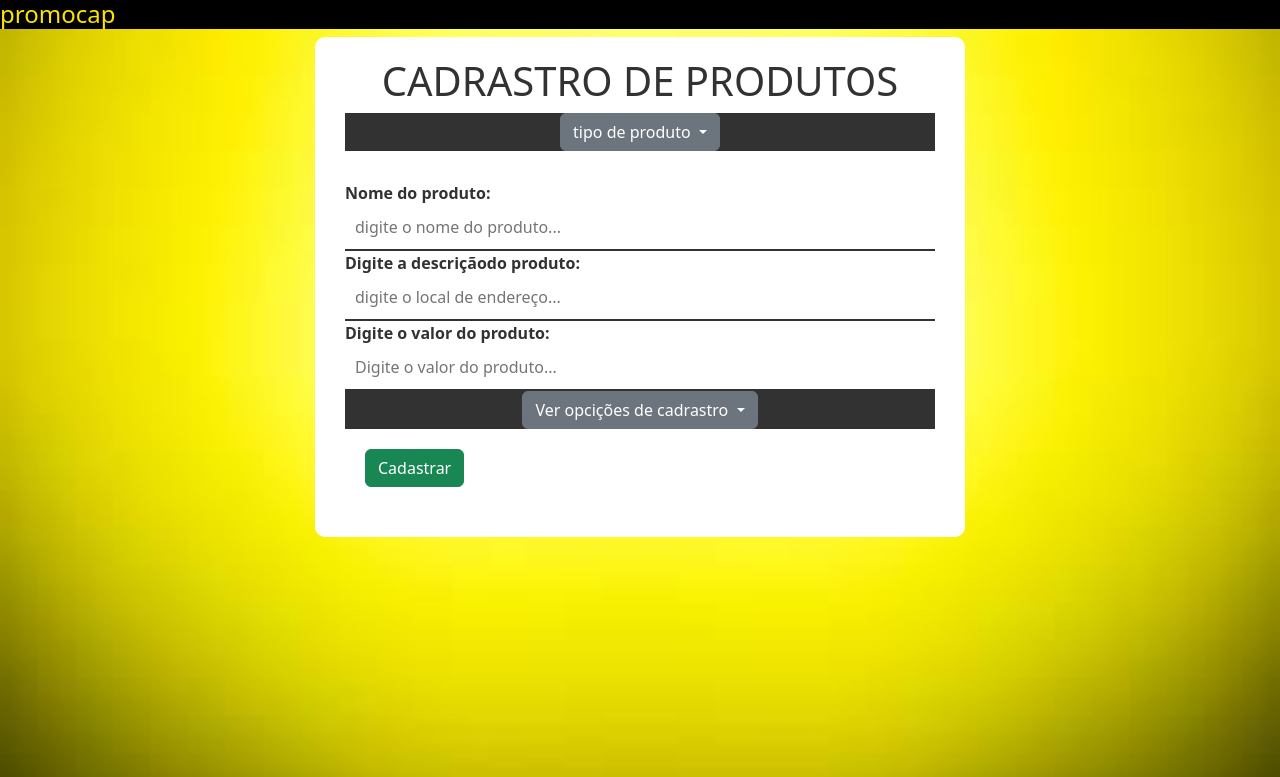
After one commit to alexferreira28/PromoCap, a Django app: page /cad_produto in a window 1280 px wide. The commit adds this page. Shown: the top 777 px of the page. Run offline with Django 4.2, Linux system fonts and the light colour scheme.

Commit message:
novo comit

```diff
--- a/app/views.py
+++ b/app/views.py
@@ -3,8 +3,8 @@ from django.http import HttpResponse
 
 # Create your views here.
 #def start(response):
-def teste(request):
-    return render(request, "testes.html")
+#def teste(request):
+   # return render(request, "testes.html")
     #return HttpResponse("fasfasfdas")
 def login(request):
     return render(request, "login.html")
@@ -12,3 +12,5 @@ def menu(request):
     return render(request, "menu.html")
 def cad_usuario(request):
     return render(request, "cad_usuario.html")
+def cad_produto(request):
+    return render(request, "cad_produto.html")
--- a/promocap/asgi.py
+++ b/promocap/asgi.py
@@ -9,8 +9,9 @@ https://docs.djangoproject.com/en/4.1/howto/deployment/asgi/
 
 import os
 
+from dj_static import MediaCling, Cling
 from django.core.asgi import get_asgi_application
 
 os.environ.setdefault('DJANGO_SETTINGS_MODULE', 'promocap.settings')
 
-application = get_asgi_application()
+application = Cling(MediaCling(get_asgi_application()))
--- a/promocap/urls.py
+++ b/promocap/urls.py
@@ -22,7 +22,7 @@ from django.urls import path
 urlpatterns = [
     path('admin/', admin.site.urls),
     path('login', views.login),
-    path("cad_usuario", views.cad_usuario),
+    path('cad_usuario', views.cad_usuario),
     path('menu', views.menu),
-
+    path('cad_produto', views.cad_produto),
 ]
--- a/promocap/wsgi.py
+++ b/promocap/wsgi.py
@@ -10,7 +10,8 @@ https://docs.djangoproject.com/en/4.1/howto/deployment/wsgi/
 import os
 
 from django.core.wsgi import get_wsgi_application
+from dj_static import Cling, MediaCling
 
 os.environ.setdefault('DJANGO_SETTINGS_MODULE', 'promocap.settings')
 
-application = get_wsgi_application()
+application = Cling(MediaCling(get_wsgi_application()))
--- /dev/null
+++ b/static/css/style.css
@@ -0,0 +1,229 @@
+header{
+background-color: #323232;
+}
+.logo{
+     color:yellow;
+     text-align: left;
+     font-family: "serif";
+     font-size: 100px;
+}
+.login{
+color:#fff;
+text-align: right;
+font-family:"georgia"
+font:100px;
+}
+
+.busca{
+text-align:right;
+margin-bottom:40px;
+}
+.form{
+width:400px;
+height:50px;
+border: solid 5px;
+border-radius: 10px;
+}
+
+.bota{
+background:#fff;
+
+}
+.carousel slide{
+width:400px;
+height:50px;
+}
+
+footer{
+background-color: #323232;
+}
+
+/* geral-login */
+* {
+    margin: 0 ;
+    padding: 0;
+    box-sizing: border-box;
+    color: #323232;
+    border:none;
+}
+/* logo */
+#logo,h2{
+
+ text-align: left;
+ color: #fce303;
+    background-color: black;
+}
+
+
+body {
+background-image: url('../img/login01.jpeg');
+background-size: cover;
+}
+textarea:focus, input:focus{
+    outline: none;
+}
+a , label{
+    front-size: .8rem;
+}
+
+a: hover {
+    color: #0703fc
+
+}
+/* contener login */
+
+#login-container{
+ text-align: center;
+    background-color: #fff;
+    width: 400px;
+    margin-left: auto;
+    margin-right: auto;
+    padding: 20px 30px;
+    margin-top: 10vh;
+    border-radius: 10px
+
+}
+/* formulario*/
+form {
+margin-top: 30px;
+margin-bottom: 40px
+}
+label, input {
+display: block;
+width: 100%;
+text-align:left;
+}
+label {
+front- weight: bold;
+}
+input {
+border-bottom: 2px solid #323232;
+padding: 10px;
+front-size: 1rem;
+margin-bottom: 20px;
+}
+input:focus{
+border-bottom: 2px solid #28fc03;
+}
+#forgot-pass {
+text-align: right;
+display: block
+}
+input[type="submit"]{
+text-align: center;
+text-transform:uppercase;
+font-weight:bold;
+border: none;
+height: 40px;
+border-radius:20px;
+margin-top: 30px;
+color: #fff;
+background-color: black;
+cursor: pointer;
+}
+input[type="submit"]:hover{
+background-color: #52504e;
+transition: .5s;
+}
+
+
+/* geral-cadastro-cnpj */
+#h3,logo{
+padding-top 10vh;
+ text-align: left;
+ color: #fce303;
+    background-color: black;
+}
+#cadastro-conteiner{
+text-align:center;
+    background-color: #fff;
+    width: 800px;
+    height: 580px;
+    margin-left: auto;
+    margin-right: auto;
+    padding: 20px 30px;
+    margin-top:0;
+    border-radius: 10px
+
+}
+.form-group {
+front- weight: bold;
+border-bottom: 2px solid #323232;
+padding: 3px;
+front-size: 1rem;
+margin-bottom: 10px;
+font-weight:bold;
+margin: 0 ;
+padding: 0;
+box-sizing: border-box;
+color: #323232;
+border:none;
+}
+.bot{
+
+background-color: #52504e;
+transition: .5s;
+
+}
+
+/* geral-cadastro-produto */
+
+#h4,logo{
+padding-top 10vh;
+ text-align: left;
+ color: #fce303;
+    background-color: black;
+}
+#product-container{
+text-align:center;
+    background-color: #fff;
+    width: 650px;
+    height: 500px;
+    margin-left: auto;
+    margin-right: auto;
+    padding: 20px 30px;
+    margin-top:0;
+    border-radius: 10px
+
+}
+.form-group1 {
+front- weight: bold;
+border-bottom: 2px solid #323232;
+padding: 3px;
+front-size: 1rem;
+margin-bottom: 10px;
+font-weight:bold;
+margin: 0 ;
+padding: 0;
+box-sizing: border-box;
+color: #323232;
+border:none;
+}
+
+.dropdown{
+background-color: #323232;
+}
+.bot-success{
+padding: 20px;
+color: red;
+text-align: left;
+}
+
+#carouselExampleIndicators{
+
+
+
+
+}
+section{
+ width: 400px;
+ height: 300px;
+
+}
+.row1{
+    width: 500px;
+    height: 300px;
+    margin-left: auto;
+    margin-top:40px;
+    margin-right: auto;
+}
--- a/templates/base.html
+++ b/templates/base.html
@@ -4,10 +4,14 @@
 <head>
     <meta charset="UTF-8">
     <title>{% block title %}{% endblock %}</title>
+    <link rel="stylesheet" href="{% static 'css/style.css' %}">
+    <link href="https://cdn.jsdelivr.net/npm/bootstrap@5.3.0-alpha1/dist/css/bootstrap.min.css" rel="stylesheet" integrity="sha384-GLhlTQ8iRABdZLl6O3oVMWSktQOp6b7In1Zl3/Jr59b6EGGoI1aFkw7cmDA6j6gD" crossorigin="anonymous">
+    <script src="https://cdn.jsdelivr.net/npm/bootstrap@5.3.0-alpha1/dist/js/bootstrap.bundle.min.js" integrity="sha384-w76AqPfDkMBDXo30jS1Sgez6pr3x5MlQ1ZAGC+nuZB+EYdgRZgiwxhTBTkF7CXvN" crossorigin="anonymous"></script>
 </head>
 <body>
-{% block menu %}{% endblock %}
-{% block body %}{% endblock %}
-{% block footer %}{% endblock %}
+    <a scr="" alt=""></a>
+    {% block menu %}{% endblock %}
+    {% block body %}{% endblock %}
+    {% block footer %}{% endblock %}
 </body>
 </html>
--- /dev/null
+++ b/templates/cad_produto.html
@@ -0,0 +1,61 @@
+{% extends 'base.html' %}
+{% load static %}
+{% block title %}Cadastro de usuario {% endblock %}
+
+{% block body %}
+
+<div id="logo">
+        <h4>promocap</h4>
+    </div>
+
+
+ <div id="product-container">
+    <h1>CADRASTRO DE PRODUTOS </h1>
+        <div class="dropdown">
+  <button class="btn btn-secondary dropdown-toggle" type="button" data-bs-toggle="dropdown" aria-expanded="false">
+    tipo de produto
+  </button>
+  <ul class="dropdown-menu">
+    <li><a class="promo" href="#">Beleza</a></li>
+    <li><a class="novo" href="#">Esporte</a></li>
+    <li><a class="novo" href="#">Equipamento Eletronicos</a></li>
+
+  </ul>
+</div>
+    <form >
+    <div class="form-group1">
+        <label for="nome">Nome do produto:</label>
+        <input type="text" name="name" id="name" placeholder="digite o nome do produto...">
+
+    </div>
+    <div class="form-group1">
+        <label for="descricao">Digite a descriçãodo produto:</label>
+        <input type="text" name="descrição" id="descricao" placeholder="digite o local de endereço...">
+    </div>
+    <div class="form-group1">
+        <label for="valor">Digite o valor do produto:</label>
+        <input type="text" name="valor" id="valor" placeholder="Digite o valor do produto...">
+    </div>
+
+
+   <div class="dropdown">
+  <button class="btn btn-secondary dropdown-toggle" type="button" data-bs-toggle="dropdown" aria-expanded="false">
+    Ver opcições de cadrastro
+  </button>
+  <ul class="dropdown-menu">
+    <li><a class="promo" href="#">cadastrar como promoção?</a></li>
+    <li><a class="novo" href="#">Adicionar como produto novo?</a></li>
+    <li><a class="novo" href="#">Adicionar a lista de produtos.</a></li>
+
+  </ul>
+</div>
+        <div class="bot-success">
+            <button type="button" class="btn btn-success">Cadastrar</button>
+        </div>
+    </form>
+   </div>
+</div>
+
+</form>
+
+{% endblock %}
```
Also changed, not shown: promocap/settings.py (+11 -2 lines), templates/cad_usuario.html (+38 -12 lines), templates/login.html (+23 -12 lines), templates/menu.html (+115 -7 lines), db.sqlite3, static/img/bola.jpg (added), static/img/login01.jpeg (added), static/img/mesa.jpg (added), static/img/ps5.jpg (added), static/img/tv.png (added), static/img/tvs.webp (added).
